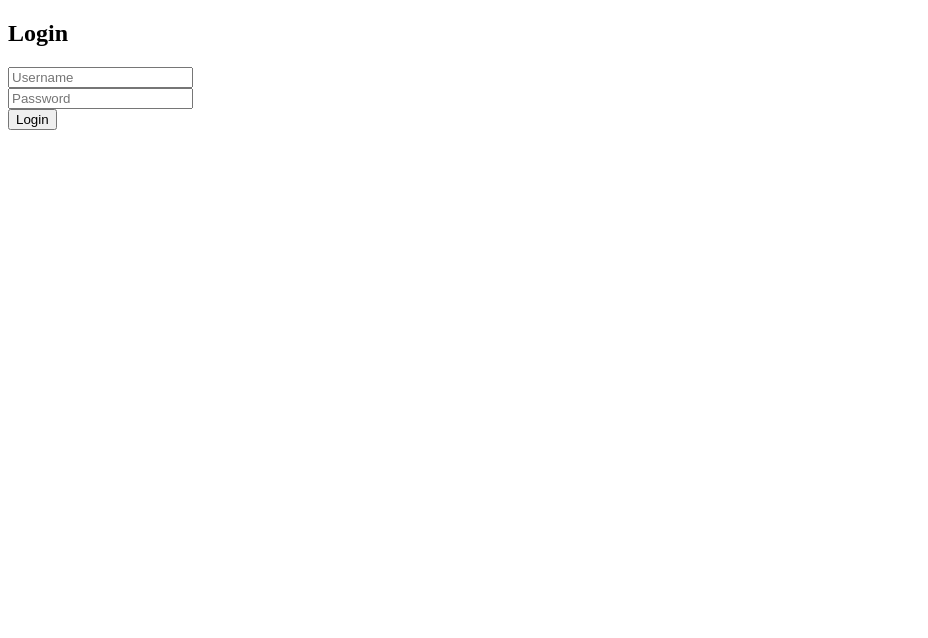
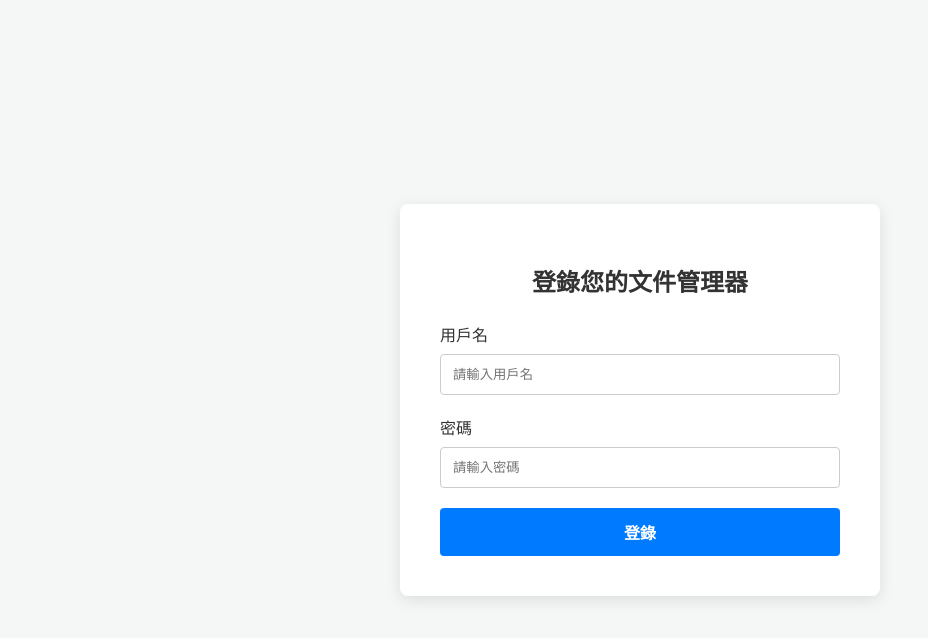
Before and after one commit to Solenyra/telegram-file-manager, a website: page views/login.html in a window 1280 px wide. Shown: the whole page, without its empty margins (0-928 px from the left). Drawn offline with Linux system fonts and the light colour scheme.

Commit message:
Update login.html

```diff
--- a/views/login.html
+++ b/views/login.html
@@ -1,12 +1,95 @@
 <!DOCTYPE html>
-<html>
-<head><title>Login</title></head>
+<html lang="zh-Hant">
+<head>
+  <meta charset="UTF-8">
+  <meta name="viewport" content="width=device-width, initial-scale=1.0">
+  <title>登錄 - 文件管理器</title>
+  <style>
+    :root {
+      --primary-color: #007bff;
+      --background-color: #f4f7f6;
+      --card-background: #ffffff;
+      --text-color: #333;
+      --input-border-color: #ccc;
+      --button-hover-color: #0056b3;
+    }
+    body {
+      font-family: -apple-system, BlinkMacSystemFont, "Segoe UI", Roboto, "Helvetica Neue", Arial, sans-serif;
+      background-color: var(--background-color);
+      display: flex;
+      justify-content: center;
+      align-items: center;
+      height: 100vh;
+      margin: 0;
+      color: var(--text-color);
+    }
+    .login-container {
+      background-color: var(--card-background);
+      padding: 40px;
+      border-radius: 8px;
+      box-shadow: 0 4px 15px rgba(0, 0, 0, 0.1);
+      width: 100%;
+      max-width: 400px;
+      text-align: center;
+    }
+    .login-container h2 {
+      margin-bottom: 24px;
+      font-size: 24px;
+      color: var(--text-color);
+    }
+    .form-group {
+      margin-bottom: 20px;
+      text-align: left;
+    }
+    .form-group label {
+      display: block;
+      margin-bottom: 8px;
+      font-weight: 500;
+    }
+    .form-group input {
+      width: 100%;
+      padding: 12px;
+      border: 1px solid var(--input-border-color);
+      border-radius: 4px;
+      box-sizing: border-box;
+      transition: border-color 0.3s;
+    }
+    .form-group input:focus {
+      outline: none;
+      border-color: var(--primary-color);
+      box-shadow: 0 0 0 2px rgba(0, 123, 255, 0.25);
+    }
+    button[type="submit"] {
+      width: 100%;
+      padding: 12px;
+      border: none;
+      border-radius: 4px;
+      background-color: var(--primary-color);
+      color: white;
+      font-size: 16px;
+      font-weight: bold;
+      cursor: pointer;
+      transition: background-color 0.3s;
+    }
+    button[type="submit"]:hover {
+      background-color: var(--button-hover-color);
+    }
+  </style>
+</head>
 <body>
-  <h2>Login</h2>
-  <form action="/login" method="post">
-    <input name="username" placeholder="Username" required><br>
-    <input name="password" type="password" placeholder="Password" required><br>
-    <button type="submit">Login</button>
-  </form>
+  <div class="login-container">
+    <h2>登錄您的文件管理器</h2>
+    <form action="/login" method="post">
+      <div class="form-group">
+        <label for="username">用戶名</label>
+        <input id="username" name="username" placeholder="請輸入用戶名" required>
+      </div>
+      <div class="form-group">
+        <label for="password">密碼</label>
+        <input id="password" name="password" type="password" placeholder="請輸入密碼" required>
+      </div>
+      <button type="submit">登錄</button>
+    </form>
+  </div>
 </body>
 </html>
```
